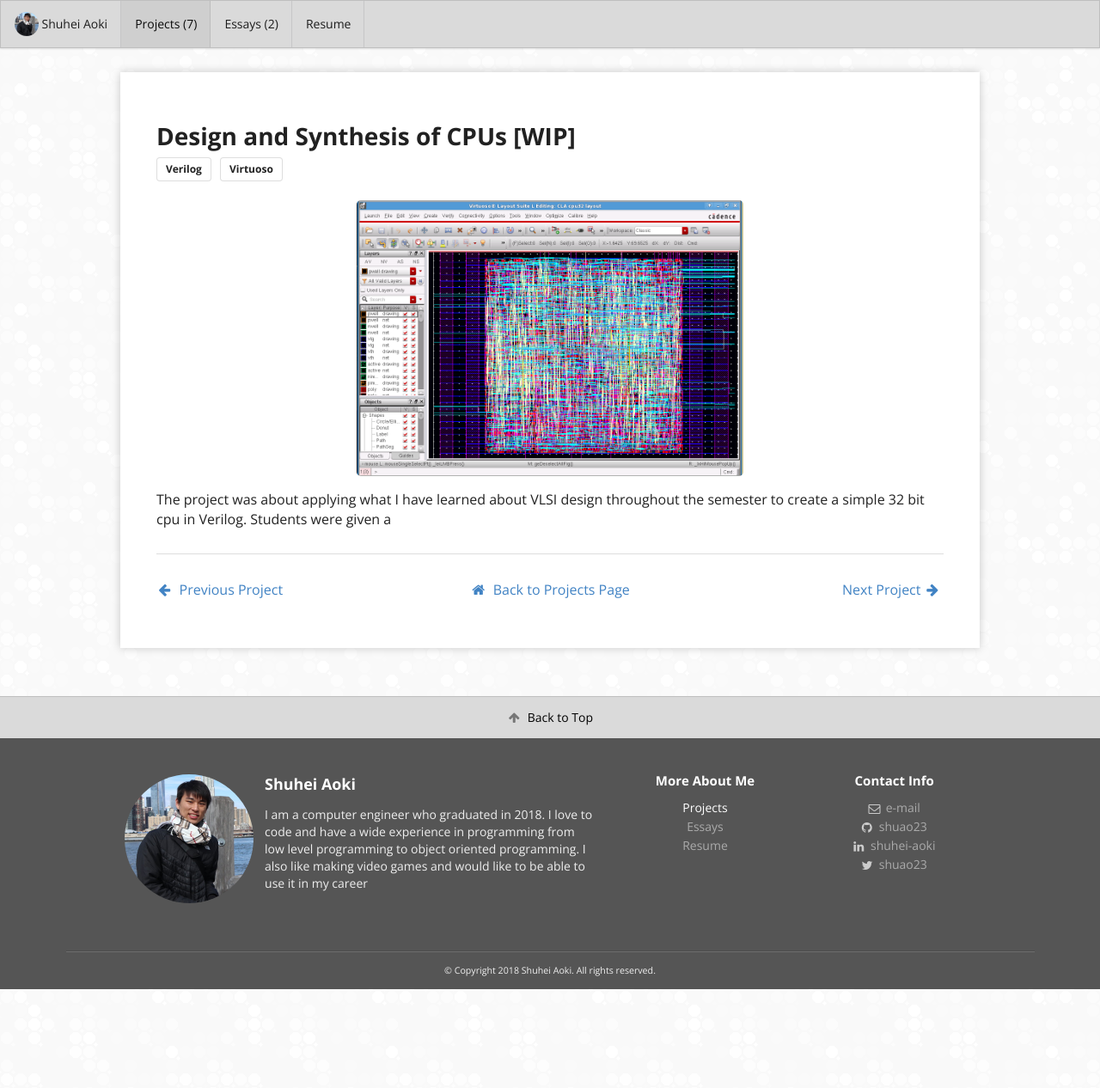
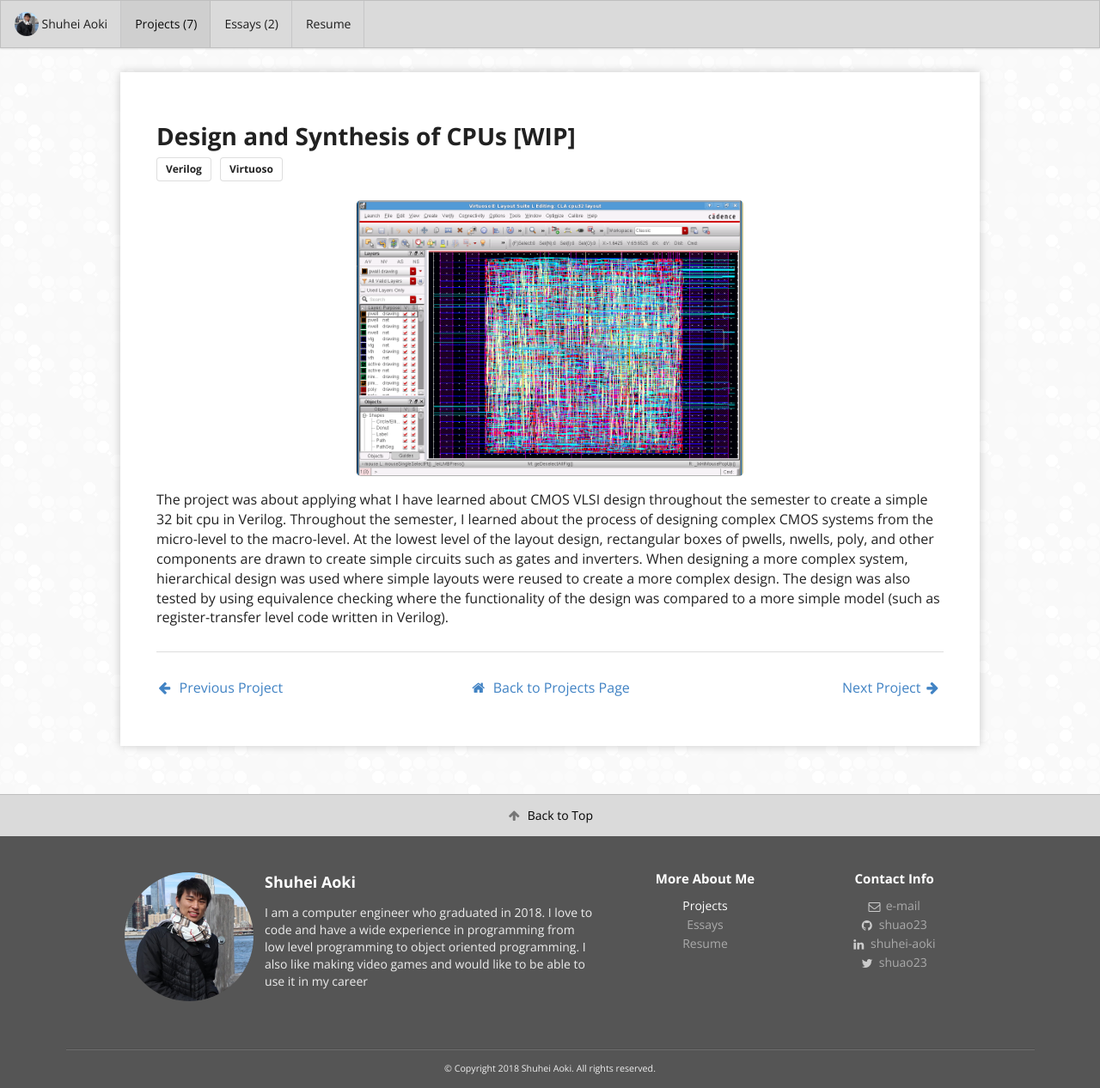
Before and after one commit to shuao23/shuao23.github.io, a Jekyll site: the page built from projects/project_cpu32.md, in a window 1280 px wide. Shown: the whole page at 86% size. Built offline with Jekyll 4.4.1, drawn with Linux system fonts in a browser that asks for light colours; before the commit the page ends 1151 px from its top, so only the background shows below that.

Commit message:
worked on cpu32

```diff
--- a/projects/project_cpu32.md
+++ b/projects/project_cpu32.md
@@ -15,5 +15,5 @@ summary: A integrated circuit layout of a simple 32 bit CPU implemented in Veril
 
   <img class="ui large centered rounded image" src="/images/cpu32/layout.png">
   <p>
-    The project was about applying what I have learned about VLSI design throughout the semester to create a simple 32 bit cpu in Verilog. Students were given a
+    The project was about applying what I have learned about CMOS VLSI design throughout the semester to create a simple 32 bit cpu in Verilog. Throughout the semester, I learned about the process of designing complex CMOS systems from the micro-level to the macro-level. At the lowest level of the layout design, rectangular boxes of pwells, nwells, poly, and other components are drawn to create simple circuits such as gates and inverters. When designing a more complex system, hierarchical design was used where simple layouts were reused to create a more complex design. The design was also tested by using equivalence checking where the functionality of the design was compared to a more simple model (such as register-transfer level code written in Verilog).
   </p>
```
